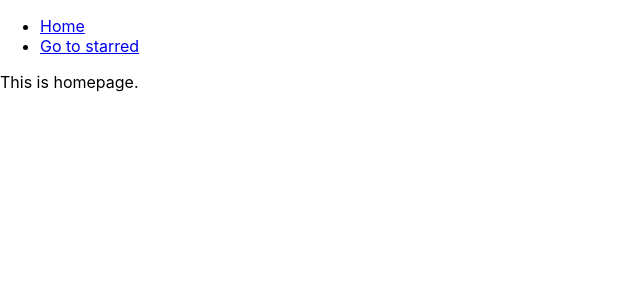
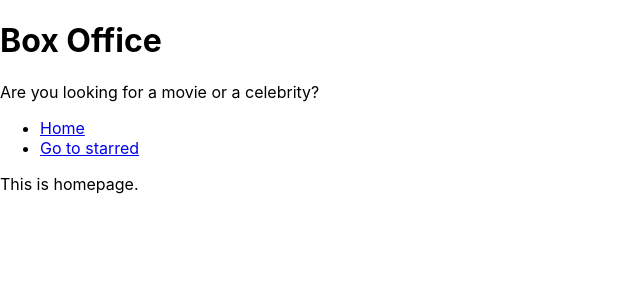
Before and after one commit to JasleenKaur2000/box-office, a React (Create React App) app: page / in a window 1280 px wide. Shown: the top 300 px of the page, without its empty margins (0-640 px from the left). Built offline with nearby package versions, Linux system fonts and the light colour scheme.

Commit message:
added layout management and title

```diff
--- a/src/App.js
+++ b/src/App.js
@@ -1,14 +1,11 @@
 import React from 'react';
 import { Switch, Route } from 'react-router-dom';
 
-import Navbar from './components/Navbar';
 import Home from './pages/Home';
 import Starred from './pages/Starred';
 
 function App() {
   return (
-    <div>
-      <Navbar />
     <Switch>
       <Route exact path="/">
         <Home />
@@ -20,7 +17,6 @@
         <div>Not Found</div>
       </Route>
     </Switch>
-    </div>
   );
 }
 
--- /dev/null
+++ b/src/components/MainPageLayout.js
@@ -0,0 +1,18 @@
+import React from 'react';
+import Navbar from './Navbar';
+import Title from './Title';
+
+const MainPageLayout = ({ children }) => {
+  return (
+    <div>
+      <Title
+        title="Box Office"
+        subtitle="Are you looking for a movie or a celebrity?"
+      />
+      <Navbar />
+      {children}
+    </div>
+  );
+};
+
+export default MainPageLayout;
--- /dev/null
+++ b/src/components/Title.js
@@ -0,0 +1,12 @@
+import React from 'react';
+
+const Title = ({ title, subtitle }) => {
+  return (
+    <div>
+      <h1>{title}</h1>
+      <p>{subtitle}</p>
+    </div>
+  );
+};
+
+export default Title;
--- a/src/pages/Home.js
+++ b/src/pages/Home.js
@@ -1,7 +1,8 @@
 import React from 'react';
+import MainPageLayout from '../components/MainPageLayout';
 
 const Home = () => {
-  return <div>This is homepage.</div>;
+  return <MainPageLayout>This is homepage.</MainPageLayout>;
 };
 
 export default Home;
--- a/src/pages/Starred.js
+++ b/src/pages/Starred.js
@@ -1,7 +1,8 @@
 import React from 'react';
+import MainPageLayout from '../components/MainPageLayout';
 
 const Starred = () => {
-  return <div>This is starred page.</div>;
+  return <MainPageLayout>This is starred page.</MainPageLayout>;
 };
 
 export default Starred;
```
Lines whose indentation alone changed are shown as unchanged.
